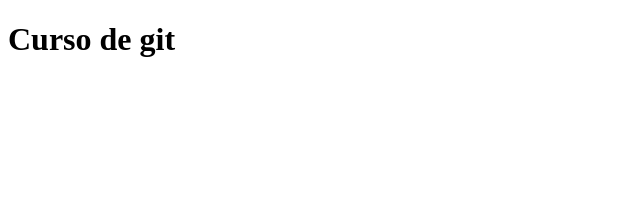
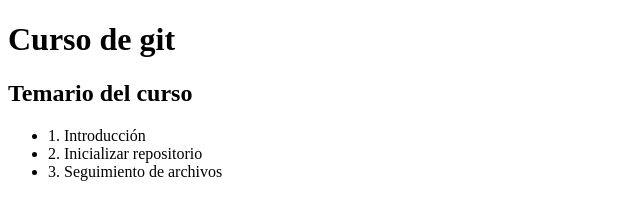
Before and after one commit to cio-mg/Proyecto, a plain HTML site: page index.html in a window 1280 px wide. Shown: the whole page, without its empty margins (0-640 px from the left). Drawn offline with Linux system fonts and the light colour scheme.

Commit message:
Se actualiza el temario actualizado con ameend

```diff
--- a/index.html
+++ b/index.html
@@ -8,5 +8,12 @@
 </head>
 <body>
     <h1>Curso de git<h1>
+        <h2>Temario del curso</h2>
+        <ul>
+        <li>1. Introducción</li>
+        <li>2. Inicializar repositorio</li>
+        <li>3. Seguimiento de archivos</li>
+        </ul>
+
 </body>
 </html>
```
